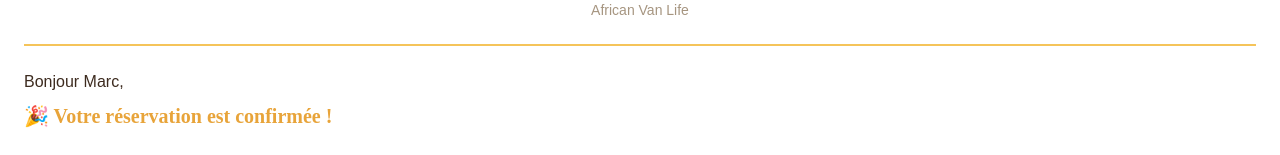
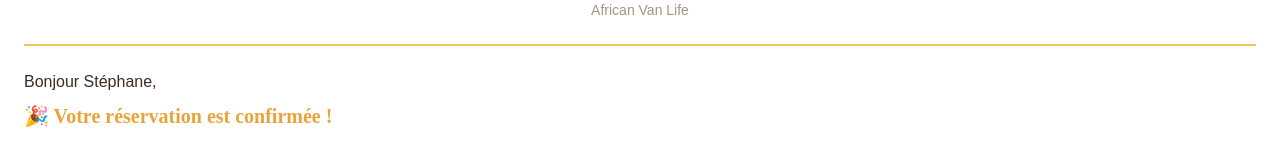
Before and after one commit to kevindepalmas/vanafrica-travelhub, a Next.js app: page / in a window 1280 px wide. Shown: the part 144-299 px from the top of the page. Built offline with nearby package versions, Linux system fonts and the light colour scheme.

Commit message:
Correction prénom Stéphane

```diff
--- a/app/page.tsx
+++ b/app/page.tsx
@@ -18,7 +18,7 @@ import Link from "next/link";export default function Home() {
       <div className="flex-1 px-6 py-6">
 
         {/* Salutation */}
-        <p className="text-[#3D2B1F] mb-2">Bonjour Marc,</p>
+        <p className="text-[#3D2B1F] mb-2">Bonjour Stéphane,</p>
 
         {/* Titre confirmation */}
         <h2 className="text-xl font-bold text-[#E8A43A] mb-6" style={{ fontFamily: 'serif' }}>
```
